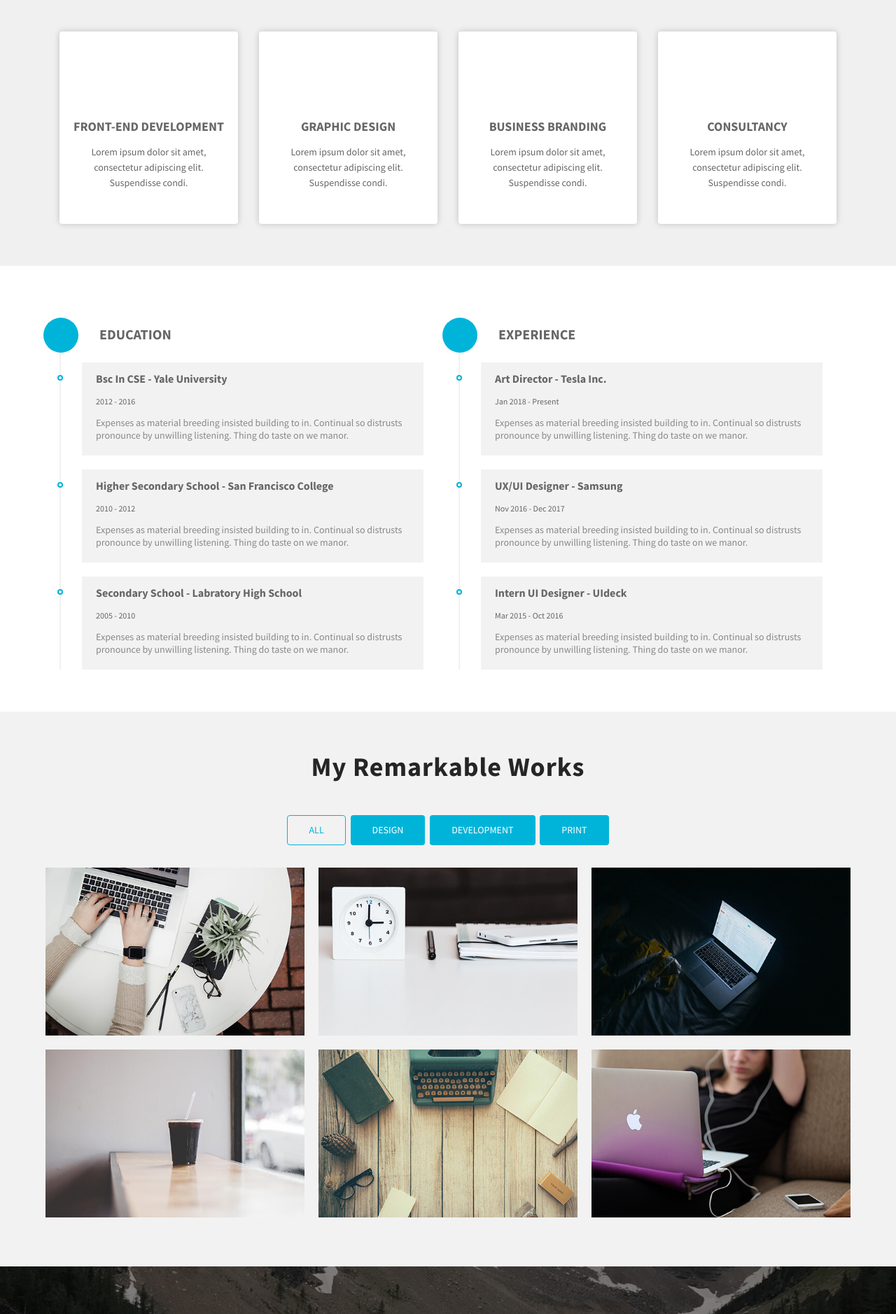
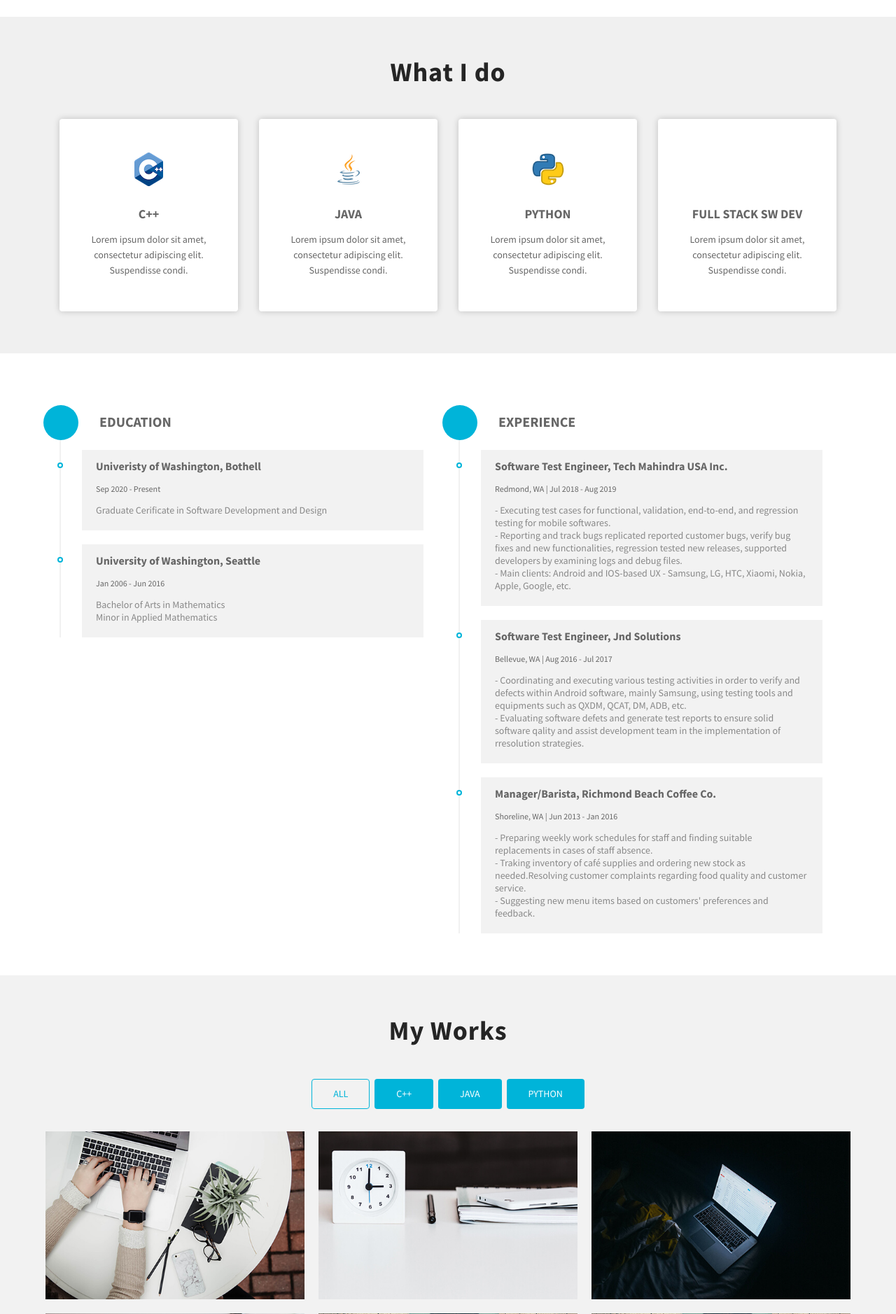
Before and after one commit to sungbin-kang/sungbin-kang, a PHP site: page / in a window 1280 px wide. Shown: the part 1352-3230 px from the top of the page at 70% size. Run offline with PHP 8.4, Linux system fonts and the light colour scheme; some libraries are stand-ins or nearby versions; some web fonts are replaced.

Commit message:
some chagnes

```diff
--- a/assets/css/main.css
+++ b/assets/css/main.css
@@ -230,6 +230,10 @@ button:focus {
 
 .social-icon li .google:hover {
   background: #CE332A;
+}
+
+.social-icon li .github:hover {
+  background: #000000;
 }
 
 /* ScrollToTop */
--- a/index.html
+++ b/index.html
@@ -4,6 +4,7 @@
     <!-- Required meta tags -->
     <meta charset="utf-8">
     <meta name="viewport" content="width=device-width, initial-scale=1, shrink-to-fit=no">
+
 
     <title>MeetMe - Resume Website Template</title>
 
@@ -60,7 +61,7 @@
               </li>
               <li class="nav-item">
                 <a class="nav-link" href="#services">
-                  Services
+                  What I do
                 </a>
               </li>
               <li class="nav-item">
@@ -91,7 +92,7 @@
             <a href="#about">about</a>
           </li>
           <li>
-            <a href="#services">Services</a>
+            <a href="#services">What I do</a>
           </li>
           <li>
             <a href="#resume">resume</a>
@@ -118,25 +119,19 @@
                 <h2 class="head-title wow fadeInUp" data-wow-delay="0.4s">Sungbin Kang</h2>
                 <p class="script-font wow fadeInUp" data-wow-delay="0.6s">CS Graduate Student</p>
                 <ul class="social-icon wow fadeInUp" data-wow-delay="0.8s">
-                  <li>
+                  <!-- <li>
                     <a class="facebook" href="https://www.facebook.com/sungbink1"><i class="icon-social-facebook"></i></a>
                   </li>
-                  <!-- <li>
-                    <a class="twitter" href="#"><i class="icon-social-twitter"></i></a>
-                  </li> -->
                   <li>
                     <a class="instagram" href="https://www.instagram.com/bean___kang/"><i class="icon-social-instagram"></i></a>
-                  </li>
+                  </li> -->
                   <li>
                     <a class="linkedin" href="https://www.linkedin.com/in/sungbin-kang-6a25a5136/"><i class="icon-social-linkedin"></i></a>
                   </li>
-                  <!-- <li>
-                    <a class="google" href="#"><i class="icon-social-google"></i></a>
-                  </li> -->
+                  <li>
+                    <a class="github" href="https://github.com/sungbin-kang"><i class="icon-social-github"></i></a>
+                  </li>
                 </ul>
-                <!-- <div class="header-button wow fadeInUp" data-wow-delay="1s"> -->
-                  <!-- <a href="#" class="btn btn-common">Get a Free Quote</a> -->
-                <!-- </div> -->
               </div>
             </div>
           </div>
@@ -159,7 +154,10 @@
           <div class="col-lg-6 col-md-6 col-sm-12 col-xs-12">
             <div class="profile-wrapper wow fadeInRight" data-wow-delay="0.3s">
               <h3>Hi Guys!</h3>
-              <p>Est diam venenatis arcu lacus ad. Duis quis eros. Cursus et rutrum eleifend sollicitudin lacinia justo id turpis. Nec convallis integer. Odio eget duis. Nulla aenean et. Blandit varius sollicitudin. Pellentesque leo primis neque urna magnis. Elit ut sollicitudin. Et est a nam dolores eget itaque sagittis et parturient duis est eleifend sociis rutrum odio viverra integer.</p>
+              <p>I am currently a student at Graduate Certificate in Software Design & Development(GCSDD) in University of Washington Bothell(UWB) that is focused on Object-Oriented Programming, data structures and algorithms in C++, and software development and design.</p>
+                <p>I have experience in other object-oriented programms such as Java & Python; developing, testing and debugging code; designing interfaces; and administering systems and networks.</p>
+                <p>I also worked as a software test engineer for three years work focused on analyzing, executing, and validating test cases, participating in product requirements.</p>
+                <p>I love learning and mastering new technologies, and believe in importances of collaborative and communicative in both team and self-directed settings.</p>
               <div class="about-profile">
                 <ul class="admin-profile">
                   <li><span class="pro-title"> Name </span> <span class="pro-detail">Sungbin Kang</span></li>
@@ -174,7 +172,7 @@
               </div>
               <!-- <a href="#" class="btn btn-common"><i class="icon-paper-clip"></i> Download Resume</a> -->
               <a href="https://github.com/sungbin-kang/sungbin-kang.github.io/raw/main/assets/resume/Resume_Sungbin-Kang.pdf" download="Resume_Sungbin-Kang.pdf" target="_blank" class="btn btn-common"><i class="icon-paper-clip"></i> Download Resume</a>
-              <a href="mailto:sungbin9353@gmail.com" class="btn btn-danger"><i class="icon-speech"></i> Contact Me</a>
+              <a href="#contact" class="btn btn-danger"><i class="icon-speech"></i> Contact Me</a>
             </div>
           </div>
         </div>
@@ -191,10 +189,10 @@
           <div class="col-md-6 col-lg-3 col-xs-12">
             <div class="services-item wow fadeInDown" data-wow-delay="0.3s">
               <div class="icon">
-                <i class="icon-grid"></i>
+                <img src="assets/img/languages/cplusplus_icon.png" alt="" />
               </div>
               <div class="services-content">
-                <h3><a href="#">Front-end Development</a></h3>
+                <h3><a href="#">C++</a></h3>
                 <p>Lorem ipsum dolor sit amet, consectetur adipiscing elit. Suspendisse condi.</p>
               </div>
             </div>
@@ -203,10 +201,10 @@
           <div class="col-md-6 col-lg-3 col-xs-12">
             <div class="services-item wow fadeInDown" data-wow-delay="0.6s">
               <div class="icon">
-                <i class="icon-layers"></i>
+                <img src="assets/img/languages/java_icon.png" alt="" />
               </div>
               <div class="services-content">
-                <h3><a href="#">Graphic Design</a></h3>
+                <h3><a href="#">Java</a></h3>
                 <p>Lorem ipsum dolor sit amet, consectetur adipiscing elit. Suspendisse condi.</p>
               </div>
             </div>
@@ -215,10 +213,10 @@
           <div class="col-md-6 col-lg-3 col-xs-12">
             <div class="services-item wow fadeInDown" data-wow-delay="0.9s">
               <div class="icon">
-                <i class="icon-briefcase"></i>
+                <img src="assets/img/languages/python_icon.png" alt="" />
               </div>
               <div class="services-content">
-                <h3><a href="#">Business Branding</a></h3>
+                <h3><a href="#">Python</a></h3>
                 <p>Lorem ipsum dolor sit amet, consectetur adipiscing elit. Suspendisse condi.</p>
               </div>
             </div>
@@ -227,10 +225,10 @@
           <div class="col-md-6 col-lg-3 col-xs-12">
             <div class="services-item wow fadeInDown" data-wow-delay="1.2s">
               <div class="icon">
-                <i class="icon-bubbles"></i>
+                <i class="icon-layers"></i>
               </div>
               <div class="services-content">
-                <h3><a href="#">Consultancy</a></h3>
+                <h3><a href="#">Full Stack SW Dev</a></h3>
                 <p>Lorem ipsum dolor sit amet, consectetur adipiscing elit. Suspendisse condi.</p>
               </div>
             </div>
@@ -253,23 +251,18 @@
                 </li>
                 <li>
                   <div class="content-text">
-                    <h3 class="line-title">Bsc In CSE - Yale University</h3>
-                    <span>2012 - 2016</span>
-                    <p class="line-text">Expenses as material breeding insisted building to in. Continual so distrusts pronounce by unwilling listening. Thing do taste on we manor.</p>
+                    <h3 class="line-title">Univeristy of Washington, Bothell</h3>
+                    <span>Sep 2020 - Present</span>
+                    <p class="line-text">Graduate Cerificate in Software Development and Design</p>
                   </div>
                 </li>
                 <li>
                   <div class="content-text">
-                    <h3 class="line-title">Higher Secondary School - San Francisco College</h3>
-                    <span>2010 - 2012</span>
-                    <p class="line-text">Expenses as material breeding insisted building to in. Continual so distrusts pronounce by unwilling listening. Thing do taste on we manor.</p>
-                  </div>
-                </li>
-                <li>
-                  <div class="content-text">
-                    <h3 class="line-title">Secondary School - Labratory High School</h3>
-                    <span>2005 - 2010</span>
-                    <p class="line-text">Expenses as material breeding insisted building to in. Continual so distrusts pronounce by unwilling listening. Thing do taste on we manor.</p>
+                    <h3 class="line-title">University of Washington, Seattle</h3>
+                    <span>Jan 2006 - Jun 2016</span>
+                    <p class="line-text">Bachelor of Arts in Mathematics
+                      <br>Minor in Applied Mathematics
+                    </p>
                   </div>
                 </li>
               </ul>
@@ -284,23 +277,32 @@
                 </li>
                 <li>
                   <div class="content-text">
-                    <h3 class="line-title">Art Director - Tesla Inc.</h3>
-                    <span>Jan 2018 - Present</span>
-                    <p class="line-text">Expenses as material breeding insisted building to in. Continual so distrusts pronounce by unwilling listening. Thing do taste on we manor.</p>
+                    <h3 class="line-title">Software Test Engineer, Tech Mahindra USA Inc.</h3>
+                    <span>Redmond, WA | Jul 2018 - Aug 2019</span>
+                    <p class="line-text">
+                      - Executing test cases for functional, validation, end-to-end, and regression testing for mobile softwares.
+                      <br>- Reporting and track bugs replicated reported customer bugs, verify bug fixes and new functionalities, regression tested new releases, supported developers by examining logs and debug files.
+                      <br>- Main clients: Android and IOS-based UX - Samsung, LG, HTC, Xiaomi, Nokia, Apple, Google, etc.
+                    </p>
                   </div>
                 </li>
                 <li>
                   <div class="content-text">
-                    <h3 class="line-title">UX/UI Designer - Samsung</h3>
-                    <span>Nov 2016 - Dec 2017</span>
-                    <p class="line-text">Expenses as material breeding insisted building to in. Continual so distrusts pronounce by unwilling listening. Thing do taste on we manor.</p>
+                    <h3 class="line-title">Software Test Engineer, Jnd Solutions</h3>
+                    <span>Bellevue, WA | Aug 2016 - Jul 2017</span>
+                    <p class="line-text">
+                      - Coordinating and executing various testing activities in order to verify and defects within Android software, mainly Samsung, using testing tools and equipments such as QXDM, QCAT, DM, ADB, etc.
+                      <br>- Evaluating software defets and generate test reports to ensure solid software qality and assist development team in the implementation of rresolution strategies.</p>
                   </div>
                 </li>
                 <li>
                   <div class="content-text">
-                    <h3 class="line-title">Intern UI Designer - UIdeck</h3>
-                    <span>Mar 2015 - Oct 2016</span>
-                    <p class="line-text">Expenses as material breeding insisted building to in. Continual so distrusts pronounce by unwilling listening. Thing do taste on we manor.</p>
+                    <h3 class="line-title">Manager/Barista, Richmond Beach Coffee Co.</h3>
+                    <span>Shoreline, WA | Jun 2013 - Jan 2016</span>
+                    <p class="line-text">
+                      - Preparing weekly work schedules for staff and finding suitable replacements in cases of staff absence.
+                      <br>- Traking inventory of café supplies and ordering new stock as needed.Resolving customer complaints regarding food quality and customer service.
+                      <br>- Suggesting new menu items based on customers' preferences and feedback.</p>
                   </div>
                 </li>
               </ul>
@@ -315,7 +317,7 @@
     <section id="portfolios" class="section-padding">
       <!-- Container Starts -->
       <div class="container">
-        <h2 class="section-title wow flipInX" data-wow-delay="0.4s">My Remarkable Works</h2>
+        <h2 class="section-title wow flipInX" data-wow-delay="0.4s">My Works</h2>
         <div class="row">
           <div class="col-md-12">
             <!-- Portfolio Controller/Buttons -->
@@ -323,25 +325,27 @@
               <a class="filter active btn btn-common" data-filter="all">
                 All
               </a>
-              <a class="filter btn btn-common" data-filter=".design">
-                Design
+              <a class="filter btn btn-common" data-filter=".cplusplus">
+                C++
               </a>
-              <a class="filter btn btn-common" data-filter=".development">
-                Development
+              <a class="filter btn btn-common" data-filter=".java">
+                Java
               </a>
-              <a class="filter btn btn-common" data-filter=".print">
-                Print
+              <a class="filter btn btn-common" data-filter=".python">
+                Python
               </a>
             </div>
             <!-- Portfolio Controller/Buttons Ends-->
           </div>
 
-          <!-- Portfolio Recent Projects -->
+          <!-- Portfolio All Projects -->
           <div id="portfolio" class="row wow fadeInDown" data-wow-delay="0.4s">
-            <div class="col-sm-6 col-md-4 col-lg-4 col-xl-4 mix development print">
+
+            <!-- Portfolio C++ Projects -->
+            <div class="col-sm-6 col-md-4 col-lg-4 col-xl-4 mix cplusplus">
               <div class="portfolio-item">
                 <div class="shot-item">
-                  <img src="assets/img/gallery/img-1.jpg" alt="" />
+                  <img src="assets/img/gallery/img-1.jpg" alt=""/>
                   <div class="overlay">
                     <div class="icons">
                       <a class="lightbox preview" href="assets/img/gallery/img-1.jpg">
@@ -355,7 +359,7 @@
                 </div>
               </div>
             </div>
-            <div class="col-sm-6 col-md-4 col-lg-4 col-xl-4 mix design print">
+            <div class="col-sm-6 col-md-4 col-lg-4 col-xl-4 mix cplusplus">
               <div class="portfolio-item">
                 <div class="shot-item">
                   <img src="assets/img/gallery/img-2.jpg" alt=""/>
@@ -372,7 +376,7 @@
                 </div>
               </div>
             </div>
-            <div class="col-sm-6 col-md-4 col-lg-4 col-xl-4 mix development">
+            <div class="col-sm-6 col-md-4 col-lg-4 col-xl-4 mix cplusplus">
               <div class="portfolio-item">
                 <div class="shot-item">
                   <img src="assets/img/gallery/img-3.jpg" alt=""/>
@@ -389,10 +393,10 @@
                 </div>
               </div>
             </div>
-            <div class="col-sm-6 col-md-4 col-lg-4 col-xl-4 mix development design">
+            <div class="col-sm-6 col-md-4 col-lg-4 col-xl-4 mix cplusplus">
               <div class="portfolio-item">
                 <div class="shot-item">
-                  <img src="assets/img/gallery/img-4.jpg" alt="" />
+                  <img src="assets/img/gallery/img-4.jpg" alt=""/>
                   <div class="overlay">
                     <div class="icons">
                       <a class="lightbox preview" href="assets/img/gallery/img-4.jpg">
@@ -406,10 +410,12 @@
                 </div>
               </div>
             </div>
-            <div class="col-sm-6 col-md-4 col-lg-4 col-xl-4 mix development">
+
+            <!-- Portfolio Java Projects -->
+            <div class="col-sm-6 col-md-4 col-lg-4 col-xl-4 mix all java">
               <div class="portfolio-item">
                 <div class="shot-item">
-                  <img src="assets/img/gallery/img-5.jpg" alt="" />
+                  <img src="assets/img/gallery/img-5.jpg" alt=""/>
                   <div class="overlay">
                     <div class="icons">
                       <a class="lightbox preview" href="assets/img/gallery/img-5.jpg">
@@ -423,10 +429,46 @@
                 </div>
               </div>
             </div>
-            <div class="col-sm-6 col-md-4 col-lg-4 col-xl-4 mix print design">
+            <div class="col-sm-6 col-md-4 col-lg-4 col-xl-4 mix java">
               <div class="portfolio-item">
                 <div class="shot-item">
-                  <img src="assets/img/gallery/img-6.jpg" alt=""/>
+                  <img src="assets/img/gallery/img-5.jpg" alt=""/>
+                  <div class="overlay">
+                    <div class="icons">
+                      <a class="lightbox preview" href="assets/img/gallery/img-5.jpg">
+                        <i class="icon-eye"></i>
+                      </a>
+                      <a class="link" href="#">
+                        <i class="icon-link"></i>
+                      </a>
+                    </div>
+                  </div>
+                </div>
+              </div>
+            </div>
+            <div class="col-sm-6 col-md-4 col-lg-4 col-xl-4 mix java">
+              <div class="portfolio-item">
+                <div class="shot-item">
+                  <img src="assets/img/gallery/img-5.jpg" alt=""/>
+                  <div class="overlay">
+                    <div class="icons">
+                      <a class="lightbox preview" href="assets/img/gallery/img-5.jpg">
+                        <i class="icon-eye"></i>
+                      </a>
+                      <a class="link" href="#">
+                        <i class="icon-link"></i>
+                      </a>
+                    </div>
+                  </div>
+                </div>
+              </div>
+            </div>
+
+            <!-- Portfolio Python Projects -->
+            <div class="col-sm-6 col-md-4 col-lg-4 col-xl-4 mix python">
+              <div class="portfolio-item">
+                <div class="shot-item">
+                  <img src="assets/img/gallery/img-6.jpg" alt="" />
                   <div class="overlay">
                     <div class="icons">
                       <a class="lightbox preview" href="assets/img/gallery/img-6.jpg">
@@ -440,7 +482,42 @@
                 </div>
               </div>
             </div>
-          </div>
+            <div class="col-sm-6 col-md-4 col-lg-4 col-xl-4 mix python">
+              <div class="portfolio-item">
+                <div class="shot-item">
+                  <img src="assets/img/gallery/img-6.jpg" alt="" />
+                  <div class="overlay">
+                    <div class="icons">
+                      <a class="lightbox preview" href="assets/img/gallery/img-6.jpg">
+                        <i class="icon-eye"></i>
+                      </a>
+                      <a class="link" href="#">
+                        <i class="icon-link"></i>
+                      </a>
+                    </div>
+                  </div>
+                </div>
+              </div>
+            </div>
+            <div class="col-sm-6 col-md-4 col-lg-4 col-xl-4 mix python">
+              <div class="portfolio-item">
+                <div class="shot-item">
+                  <img src="assets/img/gallery/img-6.jpg" alt="" />
+                  <div class="overlay">
+                    <div class="icons">
+                      <a class="lightbox preview" href="assets/img/gallery/img-6.jpg">
+                        <i class="icon-eye"></i>
+                      </a>
+                      <a class="link" href="#">
+                        <i class="icon-link"></i>
+                      </a>
+                    </div>
+                  </div>
+                </div>
+              </div>
+            </div>
+
+          </div> <!-- Project ends -->
         </div>
       </div>
       <!-- Container Ends -->
@@ -539,27 +616,22 @@
                     <div class="contact-icon">
                       <i class="fa fa-map-marker"></i>
                     </div>
-                    <p>San Francisco, CA</p>
+                    <p>Seattle, WA</p>
                   </div>
                   <div class="single-contact">
                     <div class="contact-icon">
                       <i class="fa fa-envelope"></i>
                     </div>
-                    <p><a href="mailto:hello@tom.com">hello@tom.com</a></p>
-                    <p><a href="mailto:tomsaulnier@gmail.com">tomsaulnier@gmail.com</a></p>
+                    <p><a href="mailto:sungbin9353@gmail.com">sungbin9353@gmail.com</a></p>
                   </div>
                   <div class="single-contact">
                     <div class="contact-icon">
                       <i class="fa fa-phone"></i>
                     </div>
-                    <p><a href="#">+ (00) 123 456 789</a></p>
-                    <p><a href="#">+ (00) 123 344 789</a></p>
+                    <p><a href="tel:253-561-3186">(253) 561-3186</a></p>
                   </div>
                 </div>
               </div>
-            </div>
-            <div class="col-md-12">
-            <object style="border:0; height: 450px; width: 100%;" data="https://www.google.com/maps/embed?pb=!1m18!1m12!1m3!1d34015.943594576835!2d-106.43242624069771!3d31.677719472407432!2m3!1f0!2f0!3f0!3m2!1i1024!2i768!4f13.1!3m3!1m2!1s0x86e75d90e99d597b%3A0x6cd3eb9a9fcd23f1!2sCourtyard+by+Marriott+Ciudad+Juarez!5e0!3m2!1sen!2sbd!4v1533791187584"></object>
             </div>
           </div>
         </div>
@@ -575,19 +647,10 @@
             <div class="footer-text text-center wow fadeInDown" data-wow-delay="0.3s">
               <ul class="social-icon">
                 <li>
-                  <a class="facebook" href="#"><i class="icon-social-facebook"></i></a>
+                  <a class="linkedin" href="https://www.linkedin.com/in/sungbin-kang-6a25a5136/"><i class="icon-social-linkedin"></i></a>
                 </li>
                 <li>
-                  <a class="twitter" href="#"><i class="icon-social-twitter"></i></a>
-                </li>
-                <li>
-                  <a class="instagram" href="#"><i class="icon-social-instagram"></i></a>
-                </li>
-                <li>
-                  <a class="instagram" href="#"><i class="icon-social-linkedin"></i></a>
-                </li>
-                <li>
-                  <a class="instagram" href="#"><i class="icon-social-google"></i></a>
+                  <a class="github" href="https://github.com/sungbin-kang"><i class="icon-social-github"></i></a>
                 </li>
               </ul>
               <p>Copyright © 2018 UIdeck All Right Reserved</p>
```
Also changed, not shown: assets/img/languages/cplusplus_icon.png (added), assets/img/languages/java_icon.png (added), assets/img/languages/python_icon.png (added).
